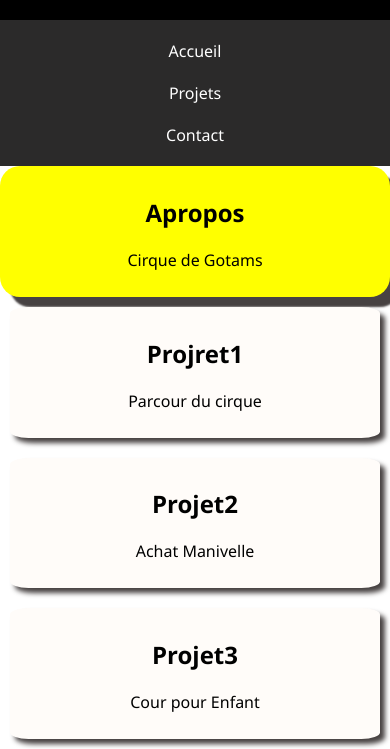
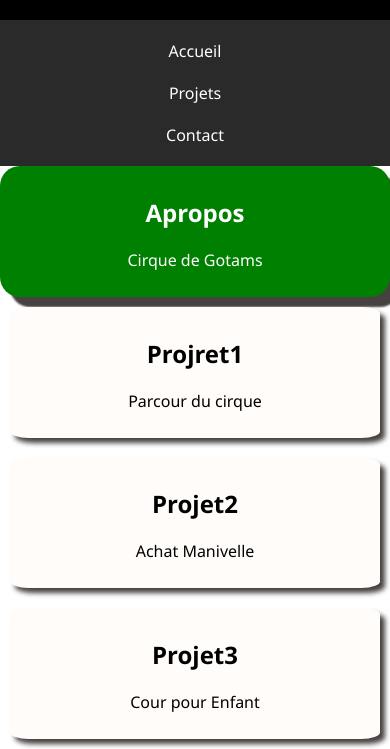
Before and after one commit to Makosso-black/Kasogo-Din, a plain HTML site: page index.html in a window 390 px wide. Shown: the part 211-960 px from the top of the page. Drawn offline with Linux system fonts and the light colour scheme.

Commit message:
Update styles.css

```diff
--- a/styles.css
+++ b/styles.css
@@ -64,6 +64,7 @@ body{
         justify-content: center;
     }
     .apropo{
-        background-color:yellow;
+        background-color:green;
+        color:white;
     }
 }
```
